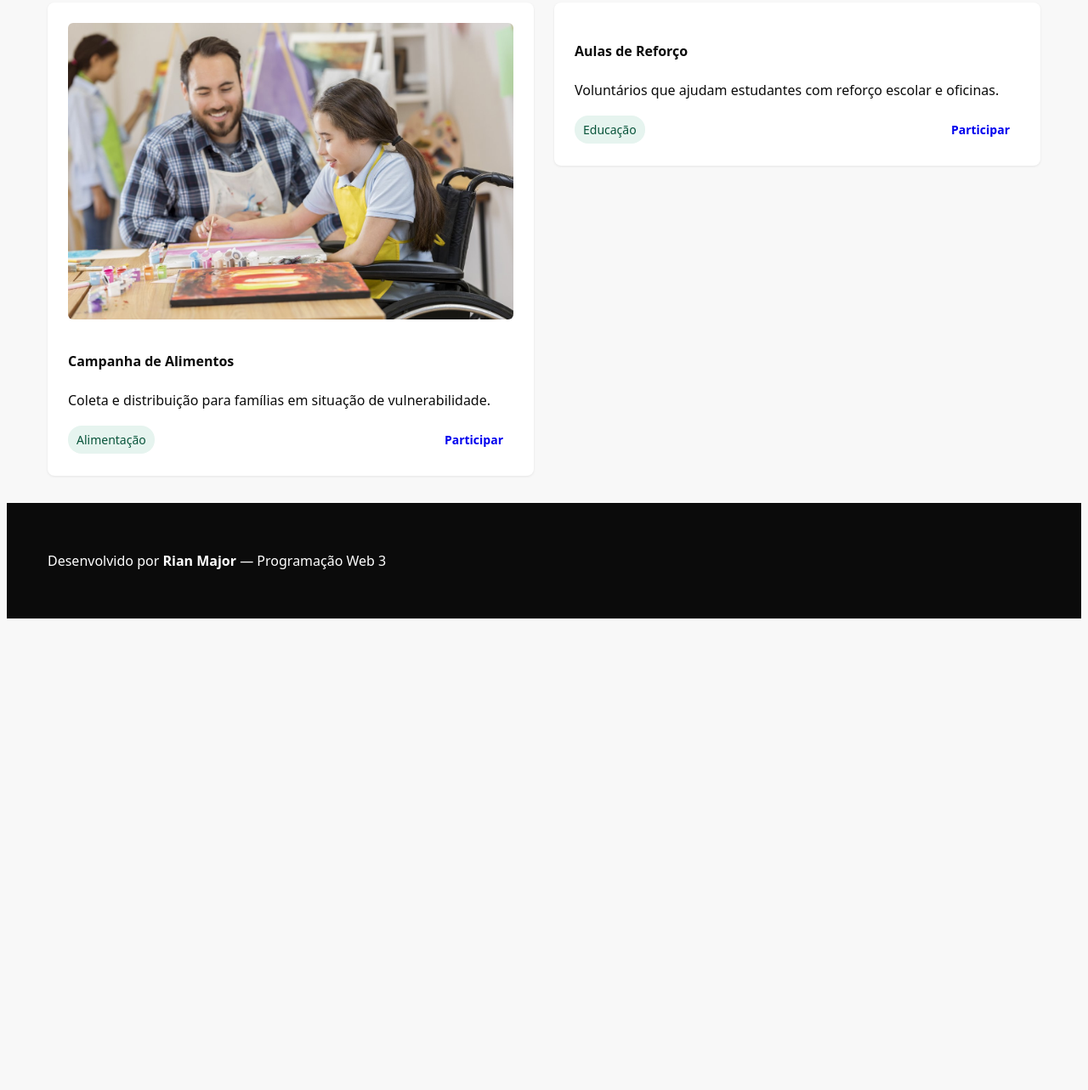
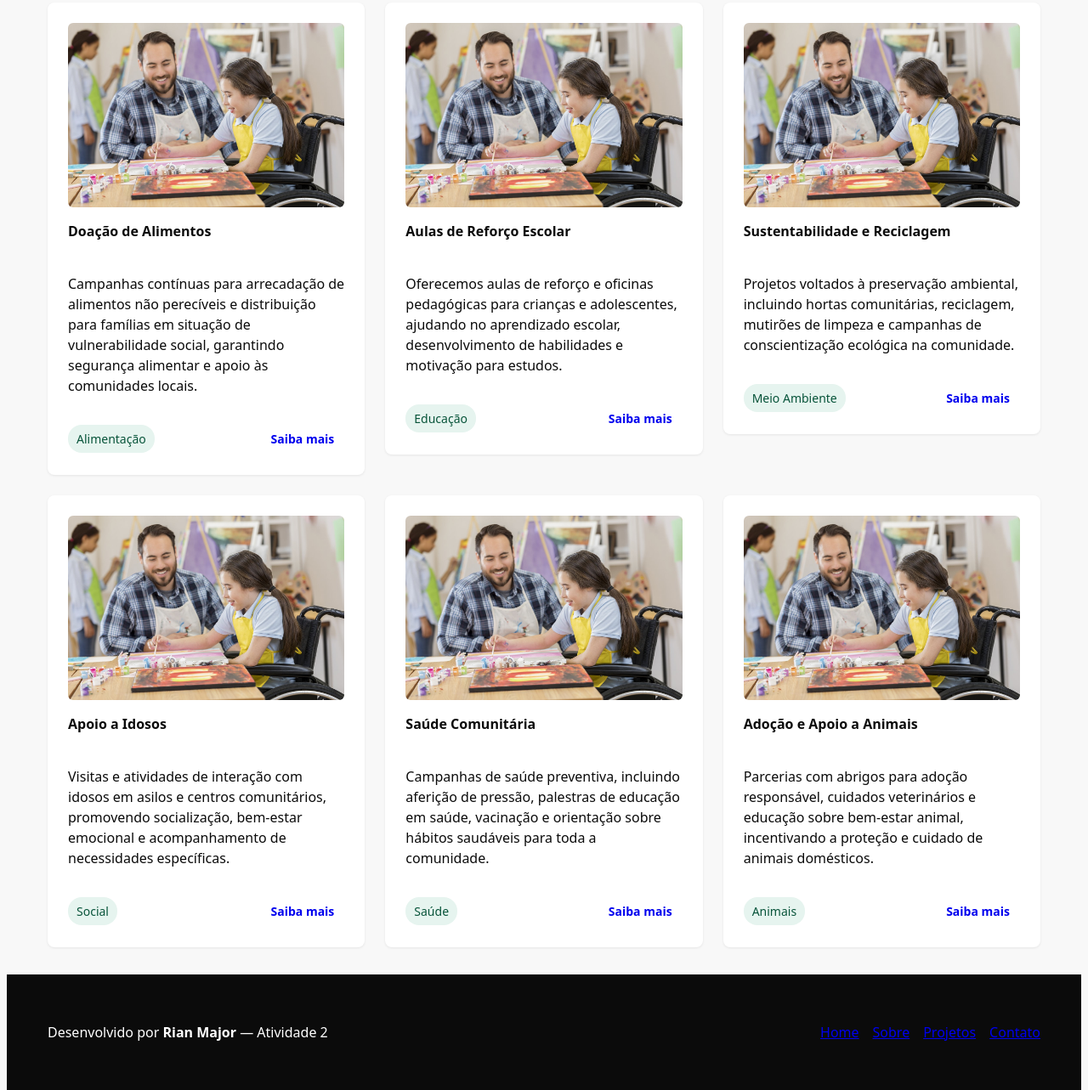
Before and after one commit to rianmajor/auladeprogramacaoweb3, a plain HTML site: page projetos.html in a window 1280 px wide. Shown: the part 122-1405 px from the top of the page at 85% size. Before the commit the page ends 850 px from the top, so only its background shows below. Drawn offline with Linux system fonts and the light colour scheme.

Commit message:
Atualização completa do site para Atividade 2: páginas, imagens, rodapé e README

```diff
--- a/projetos.html
+++ b/projetos.html
@@ -11,7 +11,6 @@
 </head>
 <body>
   <a class="skip-link" href="#main">Pular para o conteúdo</a>
-
   <header class="site-header" role="banner">
     <div class="container header-grid">
       <div class="brand">
@@ -30,7 +29,7 @@
               <li><a href="sobre.html#valores">Valores</a></li>
             </ul>
           </li>
-          <li><a href="projetos.html">Projetos <span class="badge">4</span></a></li>
+          <li><a href="projetos.html" class="active">Projetos <span class="badge">6</span></a></li>
           <li><a href="contato.html" class="btn btn-primary small">Contato</a></li>
         </ul>
       </nav>
@@ -39,35 +38,80 @@
 
   <main id="main" class="container">
     <h2>Projetos</h2>
-    <div class="grid-12 projects-list">
-      <article class="card col-6">
-        <img src="assets/img/voluntariado2.jpg" alt="Voluntários em ação" />
-        <div class="card-body">
-          <h4>Campanha de Alimentos</h4>
-          <p>Coleta e distribuição para famílias em situação de vulnerabilidade.</p>
-          <div class="card-footer">
-            <span class="tag">Alimentação</span>
-            <a href="#" class="btn small">Participar</a>
-          </div>
+    <section class="cards grid-12">
+      <article class="card col-4" tabindex="0">
+        <img src="assets/img/voluntariado2.jpg" alt="Projeto de Doação de Alimentos">
+        <h4>Doação de Alimentos</h4>
+        <p>Campanhas contínuas para arrecadação de alimentos não perecíveis e distribuição para famílias em situação de vulnerabilidade social, garantindo segurança alimentar e apoio às comunidades locais.</p>
+        <div class="card-footer">
+          <span class="tag">Alimentação</span>
+          <a href="#" class="btn small">Saiba mais</a>
         </div>
       </article>
 
-      <article class="card col-6">
-        <div class="card-body">
-          <h4>Aulas de Reforço</h4>
-          <p>Voluntários que ajudam estudantes com reforço escolar e oficinas.</p>
-          <div class="card-footer">
-            <span class="tag">Educação</span>
-            <a href="#" class="btn small">Participar</a>
-          </div>
+      <article class="card col-4" tabindex="0">
+        <img src="assets/img/voluntariado2.jpg" alt="Projeto de Aulas de Reforço Escolar">
+        <h4>Aulas de Reforço Escolar</h4>
+        <p>Oferecemos aulas de reforço e oficinas pedagógicas para crianças e adolescentes, ajudando no aprendizado escolar, desenvolvimento de habilidades e motivação para estudos.</p>
+        <div class="card-footer">
+          <span class="tag">Educação</span>
+          <a href="#" class="btn small">Saiba mais</a>
         </div>
       </article>
-    </div>
+
+      <article class="card col-4" tabindex="0">
+        <img src="assets/img/voluntariado2.jpg" alt="Projeto de Sustentabilidade">
+        <h4>Sustentabilidade e Reciclagem</h4>
+        <p>Projetos voltados à preservação ambiental, incluindo hortas comunitárias, reciclagem, mutirões de limpeza e campanhas de conscientização ecológica na comunidade.</p>
+        <div class="card-footer">
+          <span class="tag">Meio Ambiente</span>
+          <a href="#" class="btn small">Saiba mais</a>
+        </div>
+      </article>
+
+      <article class="card col-4" tabindex="0">
+        <img src="assets/img/voluntariado2.jpg" alt="Projeto de Apoio a Idosos">
+        <h4>Apoio a Idosos</h4>
+        <p>Visitas e atividades de interação com idosos em asilos e centros comunitários, promovendo socialização, bem-estar emocional e acompanhamento de necessidades específicas.</p>
+        <div class="card-footer">
+          <span class="tag">Social</span>
+          <a href="#" class="btn small">Saiba mais</a>
+        </div>
+      </article>
+
+      <article class="card col-4" tabindex="0">
+        <img src="assets/img/voluntariado2.jpg" alt="Projeto de Saúde Comunitária">
+        <h4>Saúde Comunitária</h4>
+        <p>Campanhas de saúde preventiva, incluindo aferição de pressão, palestras de educação em saúde, vacinação e orientação sobre hábitos saudáveis para toda a comunidade.</p>
+        <div class="card-footer">
+          <span class="tag">Saúde</span>
+          <a href="#" class="btn small">Saiba mais</a>
+        </div>
+      </article>
+
+      <article class="card col-4" tabindex="0">
+        <img src="assets/img/voluntariado2.jpg" alt="Projeto de Adoção e Apoio a Animais">
+        <h4>Adoção e Apoio a Animais</h4>
+        <p>Parcerias com abrigos para adoção responsável, cuidados veterinários e educação sobre bem-estar animal, incentivando a proteção e cuidado de animais domésticos.</p>
+        <div class="card-footer">
+          <span class="tag">Animais</span>
+          <a href="#" class="btn small">Saiba mais</a>
+        </div>
+      </article>
+    </section>
   </main>
 
   <footer class="site-footer" role="contentinfo">
     <div class="container footer-grid">
-      <p>Desenvolvido por <strong>Rian Major</strong> — Programação Web 3</p>
+      <p>Desenvolvido por <strong>Rian Major</strong> — Atividade 2</p>
+      <nav aria-label="Rodapé">
+        <ul class="footer-links">
+          <li><a href="index.html">Home</a></li>
+          <li><a href="sobre.html">Sobre</a></li>
+          <li><a href="projetos.html">Projetos</a></li>
+          <li><a href="contato.html">Contato</a></li>
+        </ul>
+      </nav>
     </div>
   </footer>
 
```
Also changed, not shown: contato.html (+8 -5 lines), index.html (+3 -4 lines), sobre.html (+0 -54 lines), 1 other file.
